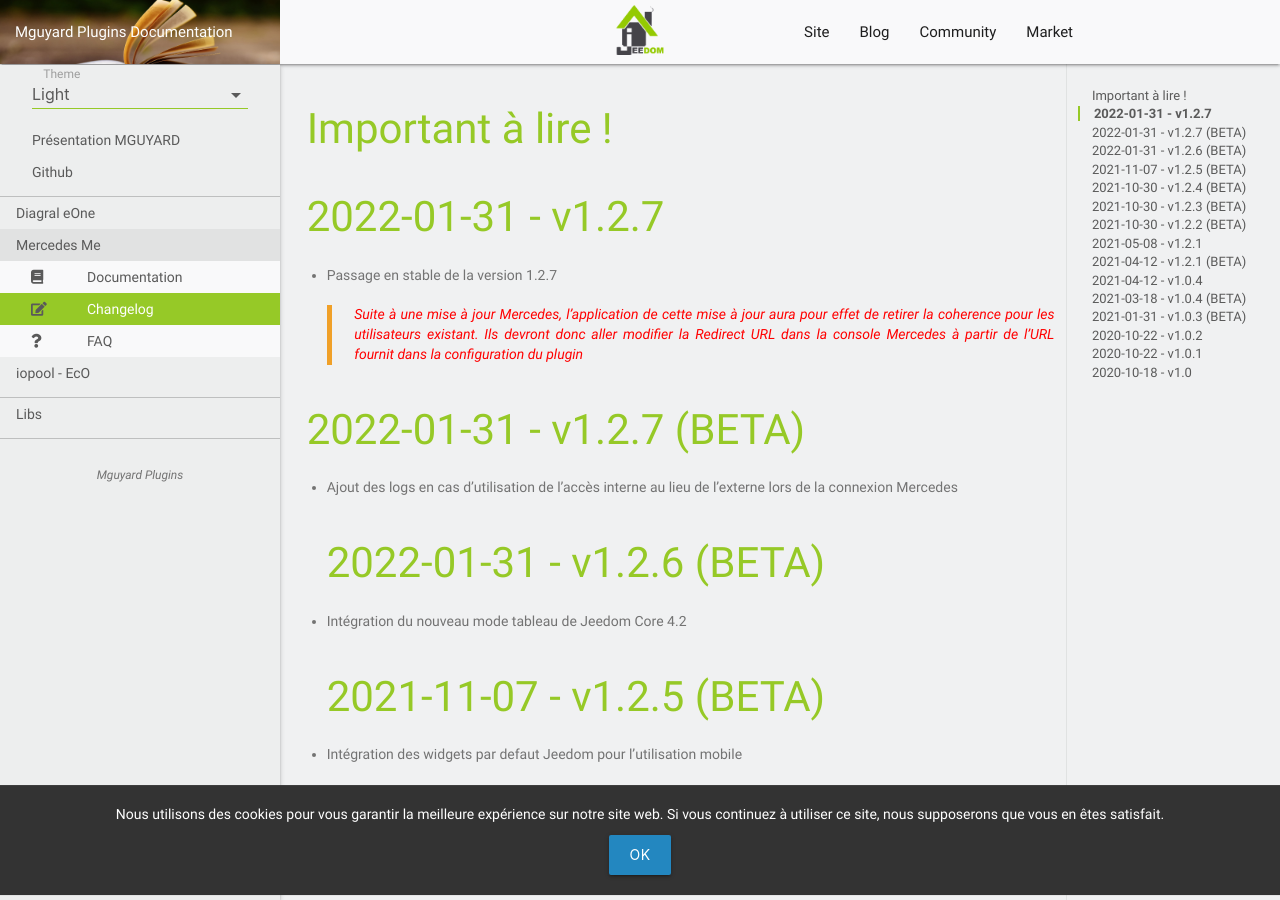
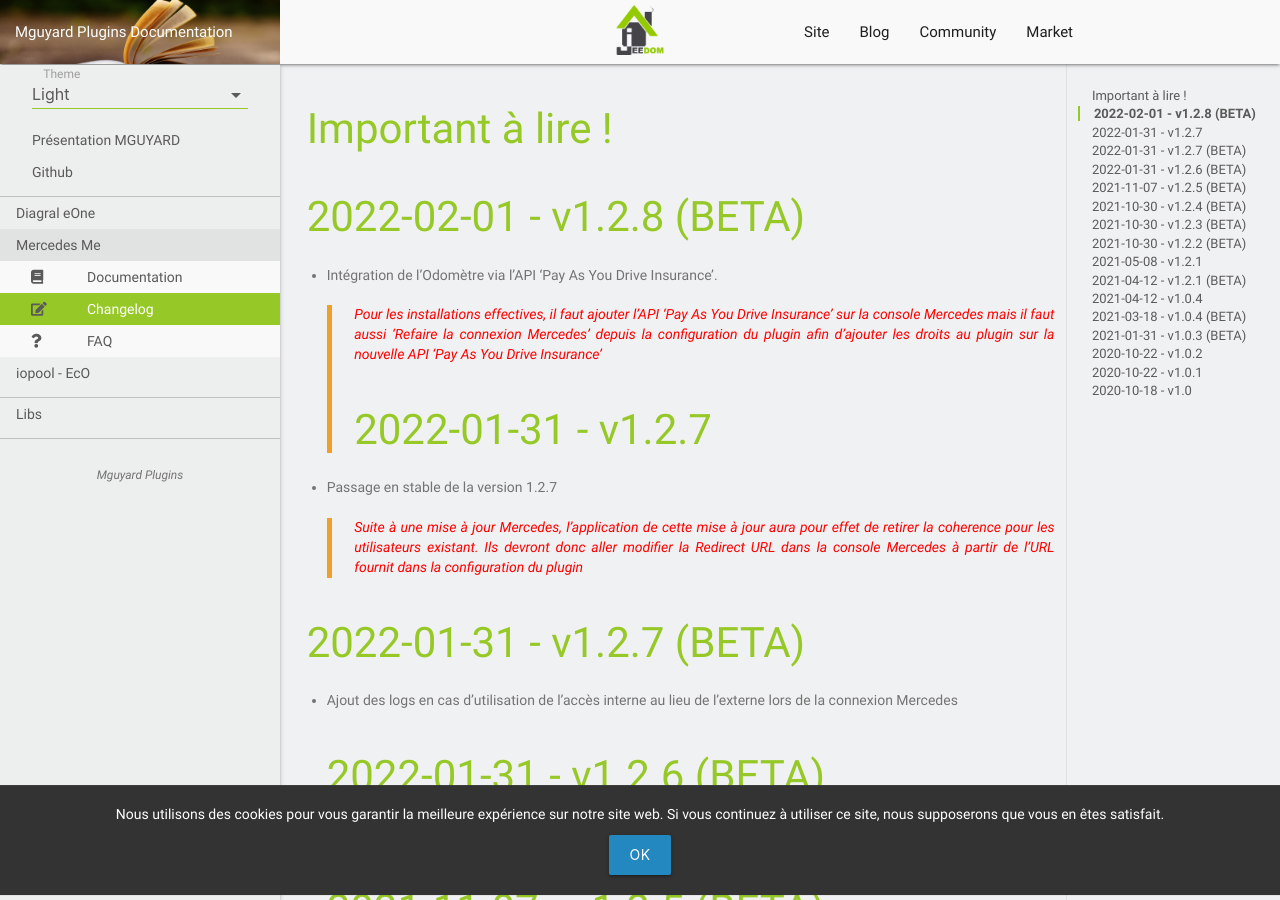
Before and after one commit to mguyard/Jeedom-Documentations, a Jekyll site: the page built from fr_FR/Mercedes_me/changelog.md, in a window 1280 px wide and 900 px high. Built offline with Jekyll 4.4.1, drawn with Linux system fonts in a browser that asks for light colours; our own code applies the rules of GitHub Pages for plain Markdown files.

Commit message:
Mercedes_me - v1.2.8

```diff
--- a/fr_FR/Mercedes_me/changelog.md
+++ b/fr_FR/Mercedes_me/changelog.md
@@ -1,5 +1,9 @@
 # Important à lire !
 
+# 2022-02-01 - v1.2.8 (BETA)
+
+- Intégration de l'Odomètre via l'API 'Pay As You Drive Insurance'.
+> <span style="color:red">_Pour les installations effectives, il faut ajouter l'API 'Pay As You Drive Insurance' sur la console Mercedes mais il faut aussi 'Refaire la connexion Mercedes' depuis la configuration du plugin afin d'ajouter les droits au plugin sur la nouvelle API 'Pay As You Drive Insurance'_</span>
 # 2022-01-31 - v1.2.7
 
 - Passage en stable de la version 1.2.7
```
Also changed, not shown: fr_FR/Mercedes_me/documentation.md (+2 -0 lines).
